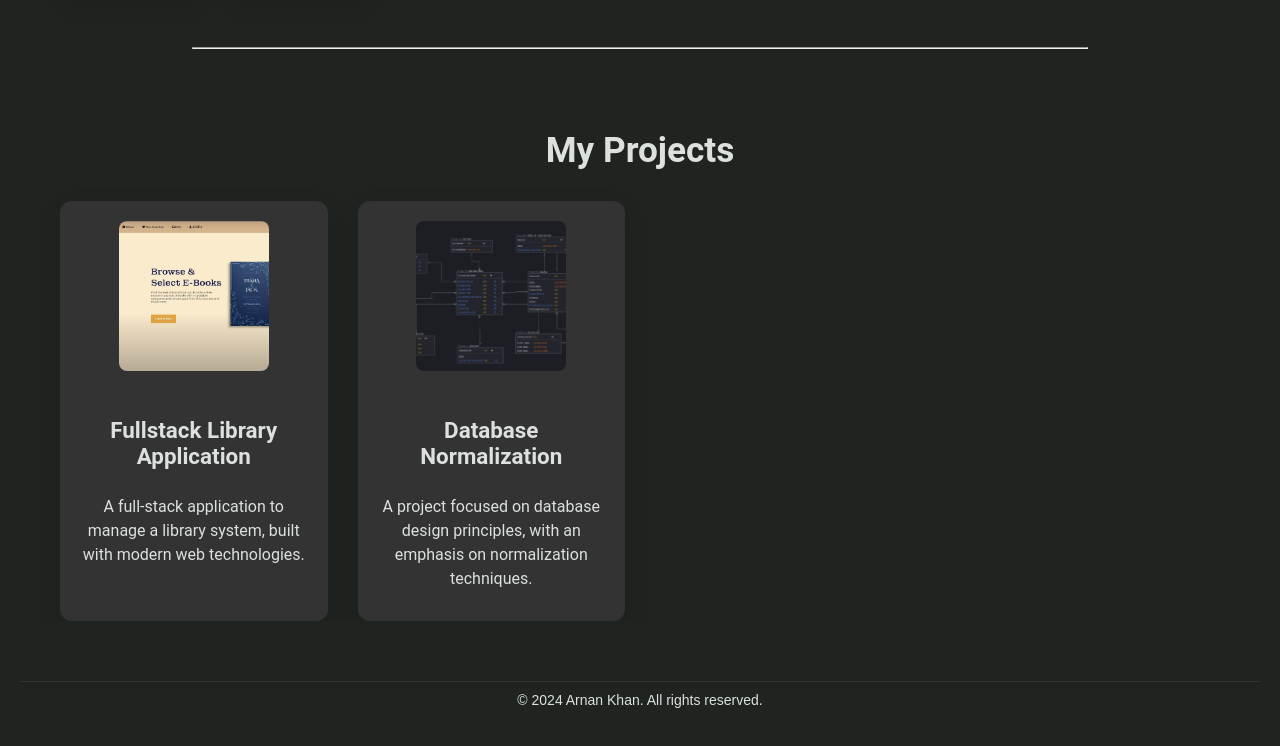
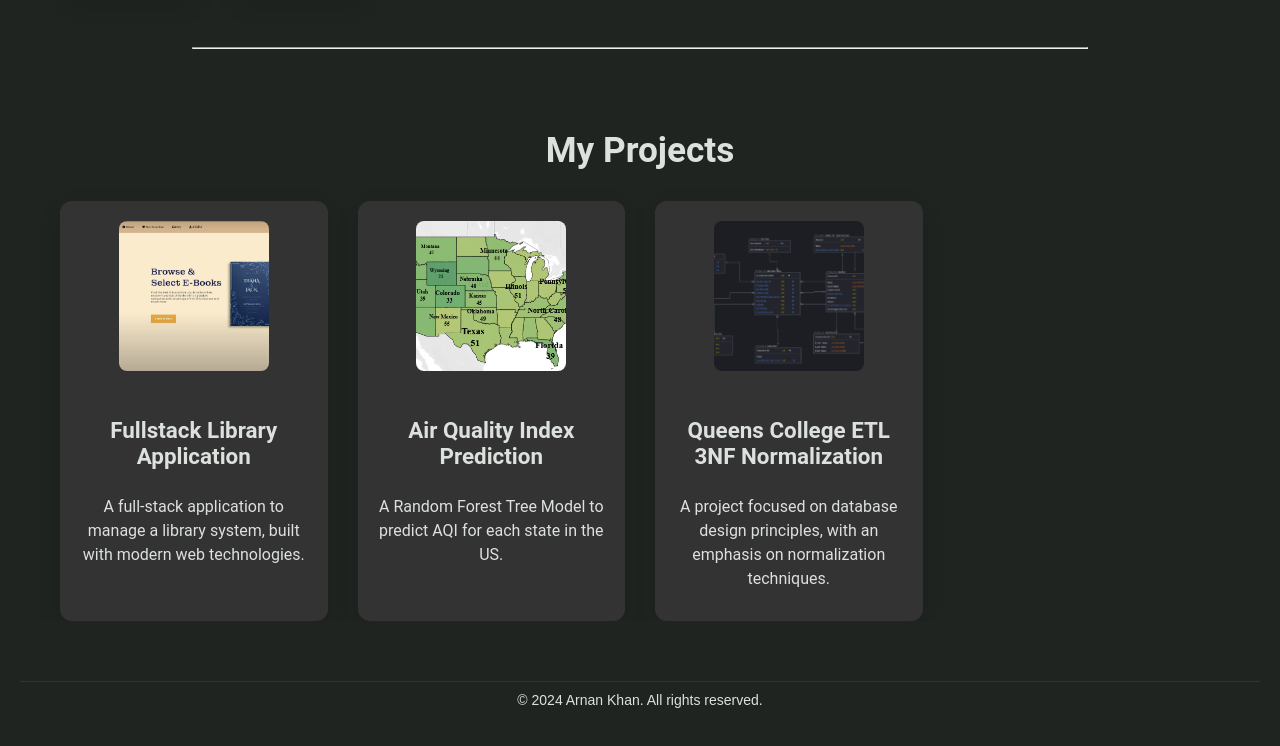
Before and after one commit to ArnanK/Portfolio-Website, a plain HTML site: page index.html in a window 1280 px wide. Shown: the part 1277-2023 px from the top of the page. Drawn offline with Linux system fonts and the light colour scheme; a web font is replaced by a local one.

Commit message:
Update index.html

```diff
--- a/index.html
+++ b/index.html
@@ -104,16 +104,22 @@
                         <h3 class="project-title">Fullstack Library Application</h3>
                         <p class="project-description">A full-stack application to manage a library system, built with modern web technologies.</p>
                     </div>
-
                     <!-- Project 2 -->
                     <div class="project-box">
-                        <a href="https://github.com/ArnanK/Database-Normalization" target="_blank">
+                        <a href="https://ram-aqi.streamlit.app/" target="_blank">
+                            <img src="images/aqi.png" alt="Air Quality Index Prediction">
+                        </a>
+                        <h3 class="project-title">Air Quality Index Prediction</h3>
+                        <p class="project-description">A Random Forest Tree Model to predict AQI for each state in the US.</p>
+                    </div>
+                    <!-- Project 3 -->
+                    <div class="project-box">
+                        <a href="https://www.youtube.com/watch?v=__8d47xNsPI" target="_blank">
                             <img src="images/database.png" alt="Database Normalization">
                         </a>
-                        <h3 class="project-title">Database Normalization</h3>
+                        <h3 class="project-title">Queens College ETL 3NF Normalization</h3>
                         <p class="project-description">A project focused on database design principles, with an emphasis on normalization techniques.</p>
                     </div>
-
                     <!-- Add more project boxes as needed -->
                 </div>
             </section>
```
